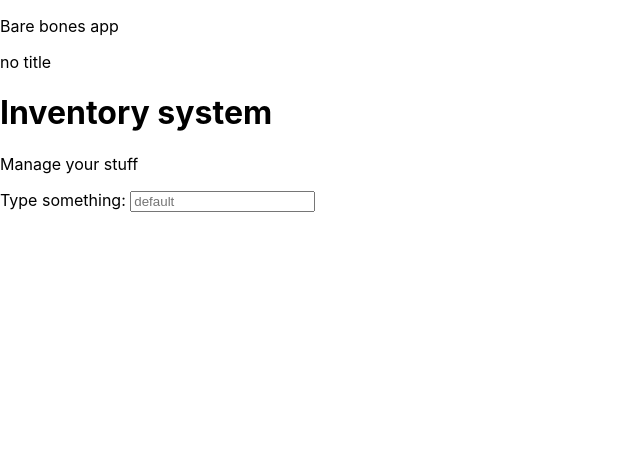
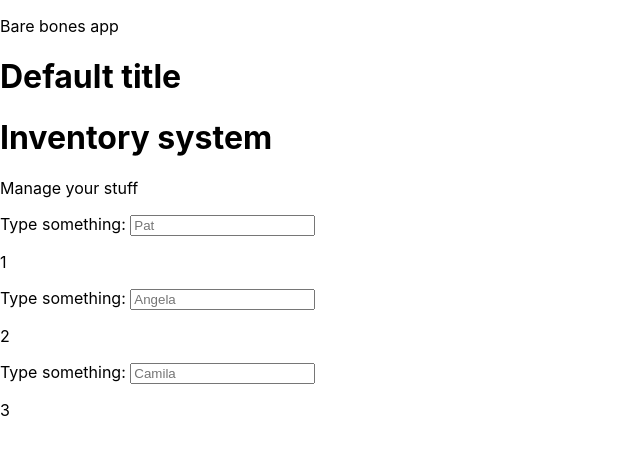
Before and after one commit to bmalvo/React-Tech_With_Tim, a React (Create React App) app in the folder inventory/: page / in a window 1280 px wide. Shown: the top 454 px of the page, without its empty margins (0-640 px from the left). Built offline with nearby package versions, Linux system fonts and the light colour scheme.

Commit message:
Props, Default Props and Prop Types

```diff
--- a/inventory/src/App.js
+++ b/inventory/src/App.js
@@ -1,27 +1,41 @@
 import './App.css';
+import {PropTypes} from 'prop-types';
 import Info from './info';
 
 function App() {
   return (
     <div className="App">
       <p>Bare bones app</p>
-      <Info />
-      <AddItem />
+      <Info/>
+      <AddItem text="Pat" number={1}/>
+      <AddItem text="Angela" number={2}/>
+      <AddItem text="Camila" number={3}/>
+
     </div>
   );
 }
 
 
 
-function AddItem() {
-  const value = 'default';
+function AddItem({text, number = 4}) {
+  const value = text;
 
   return (
     <form>
       <label for='text-form'>Type something: </label>
       <input type='text' placeholder={value} id='text-form'/>
+      <p>{number}</p>
     </form>
   )
 }
+AddItem.defaultProps = {
+  text : "noname",
+  number : 0
+};
+
+AddItem.propTypes = {
+  number : PropTypes.number,
+  text : PropTypes.string,
+}
 
 export default App;
--- a/inventory/src/info.js
+++ b/inventory/src/info.js
@@ -1,12 +1,17 @@
 import React from "react";
+import {PropTypes} from 'prop-types';
 
 class Info extends React.Component {
+    constructor(props) {
+        super(props);
+    }
+
     render(){
-        const title = "this is my title";
-        const showTitle = false;
+        const title = this.props.title;
+        const showTitle = true;
         return (
             <div>
-        {showTitle ? title : "no title"}
+        <h1>{showTitle ? title : "React is insane"}</h1>
         <h1>Inventory system</h1>
         <p>Manage your stuff</p>
       </div>
@@ -14,4 +19,13 @@ class Info extends React.Component {
     }
 }
 
+
+Info.defaultProps = {
+    title : "Default title"
+};
+
+Info.propTypes = {
+    title : PropTypes.string,
+};
+
 export default Info;
```
